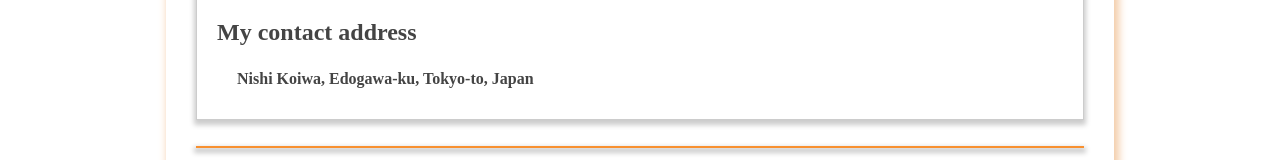
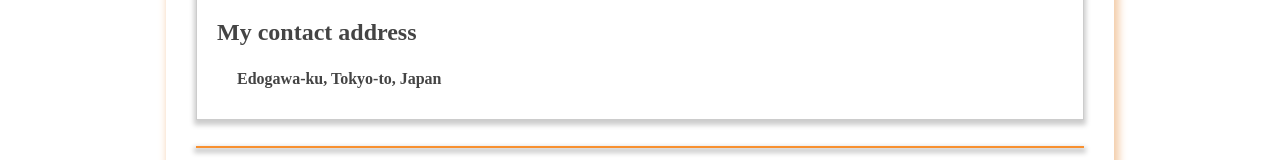
Before and after one commit to rcjdiv/mysite, a Next.js app: page /contact in a window 1280 px wide. Shown: the part 452-612 px from the top of the page. Built offline with nearby package versions, Linux system fonts and the light colour scheme; a web font is replaced by a local one.

Commit message:
Update contact.js

```diff
--- a/pages/contact.js
+++ b/pages/contact.js
@@ -15,7 +15,7 @@ const contact = () => {
           <h3>Phone no:</h3>
           <h4>&emsp; +81 8055023157</h4>
           <h3>My contact address</h3>
-          <h4>&emsp; Nishi Koiwa, Edogawa-ku, Tokyo-to, Japan</h4>
+          <h4>&emsp; Edogawa-ku, Tokyo-to, Japan</h4>
         </div>
         <br />
         <hr className={contactStyles.hr} />
```
